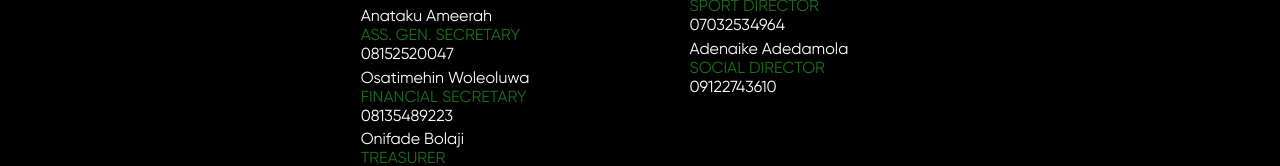
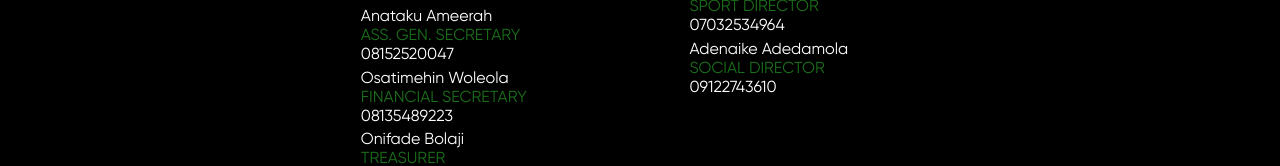
Before and after one commit to AnatakuAmeerah/PANSOOU-Website, a React (Vite) app: page / in a window 1280 px wide. Shown: the part 3165-3331 px from the top of the page. Built offline with nearby package versions, Linux system fonts and the light colour scheme.

Commit message:
wole edit

```diff
--- a/src/Components/Herosection/hero.css
+++ b/src/Components/Herosection/hero.css
@@ -514,7 +514,6 @@ footer{
     }
     footer{
         display: flex;
-
         margin-top: 4rem;
         font-size: 12px;
         gap: 0.1rem;
--- a/src/Components/Herosection/hero.jsx
+++ b/src/Components/Herosection/hero.jsx
@@ -148,7 +148,7 @@ function Hero() {
                                     <p>08152520047</p>
                                 </div>
                                 <div>
-                                    <p>Osatimehin Woleoluwa</p>
+                                    <p>Osatimehin Woleola</p>
                                     <span>FINANCIAL SECRETARY</span>
                                     <p>08135489223</p>
                                 </div>
```
